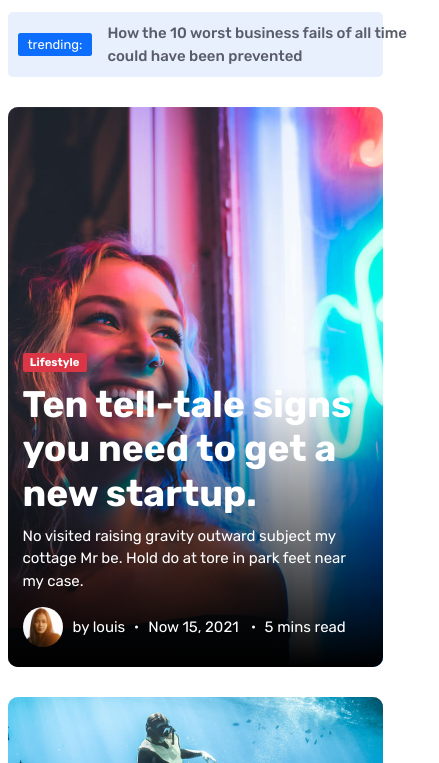
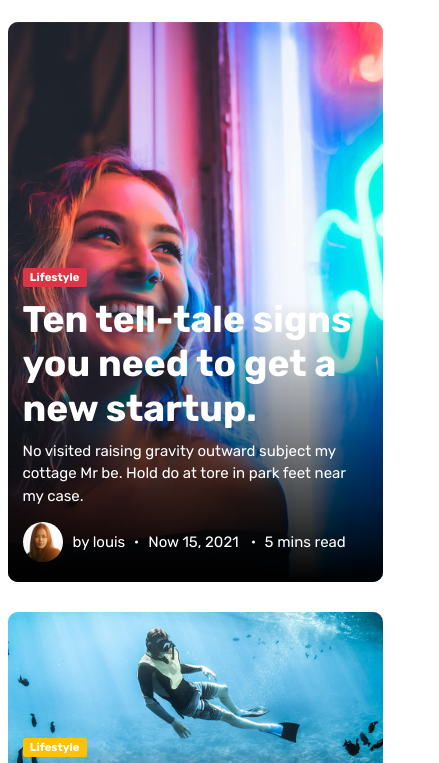
Before and after one commit to Duonglam44/Blogzine, a plain HTML site: page index.html in a window 390 px wide. Shown: the part 59-822 px from the top of the page, 439 px wide, since content can reach past the window. Drawn offline with nearby package versions, Linux system fonts and the light colour scheme; files that its build step writes are made by us from their sources.

Commit message:
Update index.html
update slider

```diff
--- a/index.html
+++ b/index.html
@@ -342,7 +342,7 @@
     <!-- MAIN SECTION START -->
     <main class="main" id="main">
         <!-- trending start -->
-        <section class="py-2">
+        <section class="d-none d-md-block py-2">
             <div class="container">
                 <div class="d-flex align-items-center tiny-slider p-3">
                     <div class="me-4 tiny-slider__text">
```
